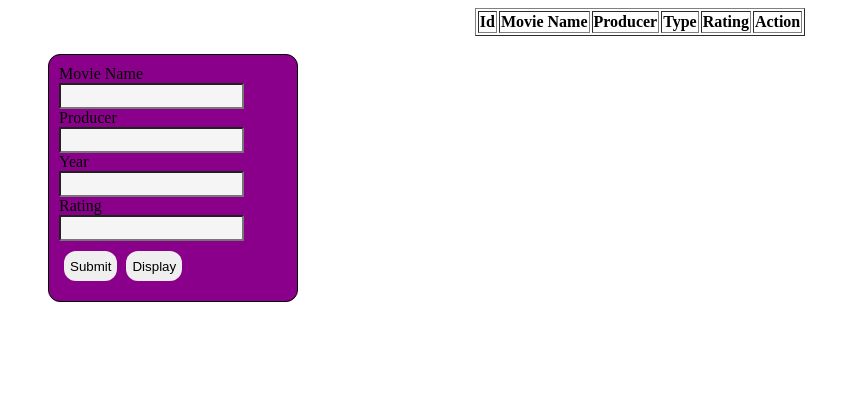
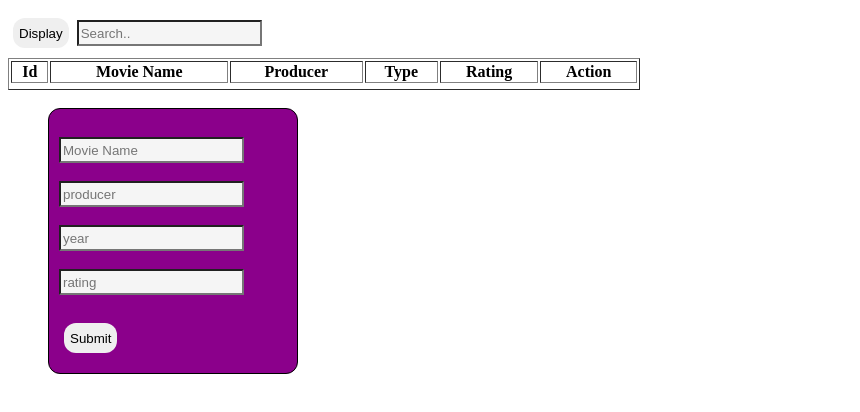
Before and after one commit to Anuradha-27/Practice1, a website: page movie/HTML/movie.html in a window 1280 px wide. Shown: the whole page, without its empty margins (0-860 px from the left). Drawn offline with Linux system fonts and the light colour scheme.

Commit message:
Modified movie.html file

```diff
--- a/movie/HTML/movie.html
+++ b/movie/HTML/movie.html
@@ -8,7 +8,7 @@
     <script src="../JS/service.js"></script>
 </head>
 <body>
-    <table border="1px" align="center">
+    <table border="1px" style="width:50%" >
       <thead>
           <tr>
             <th>Id</th>
@@ -16,29 +16,36 @@
             <th>Producer</th>
             <th>Type</th>
             <th>Rating</th>
-            <th>Action</th>
-
-          </tr>
+            <th colspan = "2">Action</th>
+        </tr>
+        <tr>
+          <button type="display" onclick="getMovieData()" class="display" name="display">Display</button>
+        </tr>&nbsp
+        <tr>
+        <input type="text" name="search" placeholder="Search..">
+      </tr>
     </thead>
       <tbody id = "tableData">
+    </tbody>
+ </table> <br>
 
-     </tbody>
+             <div class = "movies" align="left"  >
 
-    </table> <br>
-             <div class = "movies" align="left"  >
-                <label  >Movie Name</label><br>
+                <input type="hidden"  id="movieId" value=""><br>
+               <!-- <label  >Movie Name</label><br> -->
+                     <input type="text"  id="mName" placeholder="Movie Name"><br><br>
+               <!-- <label>Producer</label><br>-->
+                    <input type="text"  id="producer"  placeholder="producer"><br><br>
+               <!-- <label >Year</label><br>-->
+                    <input type="number"  id="year" name="year"   placeholder="year"><br><br>
+               <!--<label>Rating</label><br>-->
+                    <input type="number"  id="rating"  placeholder="rating"><br><br>
+                <!-- <button id="btnSubmit" onclick="addData()"> Submit</button> -->
+                <button type="button" id="submit" name="submit" onclick="addData();">Submit</button>
 
-                    <input type="text"  id="mname" required><br>
-                <label>Producer</label><br>
-                    <input type="text"  id="producer"  required ><br>
-                <label >Year</label><br>
-                    <input type="number"  id="year" name="year"  required><br>
-                <label>Rating</label><br>
-                    <input type="number"  id="rating"  required><br>
-                <!-- <button id="btnSubmit" onclick="addData()"> Submit</button> -->
-                <button type="submit" onclick="addData()" class="submit" name="submit">Submit</button>
-                <button type="display" onclick="getMovieData()" class="display" name="display">Display</button>
+
              </div>
+
 
 
     </body>
```
